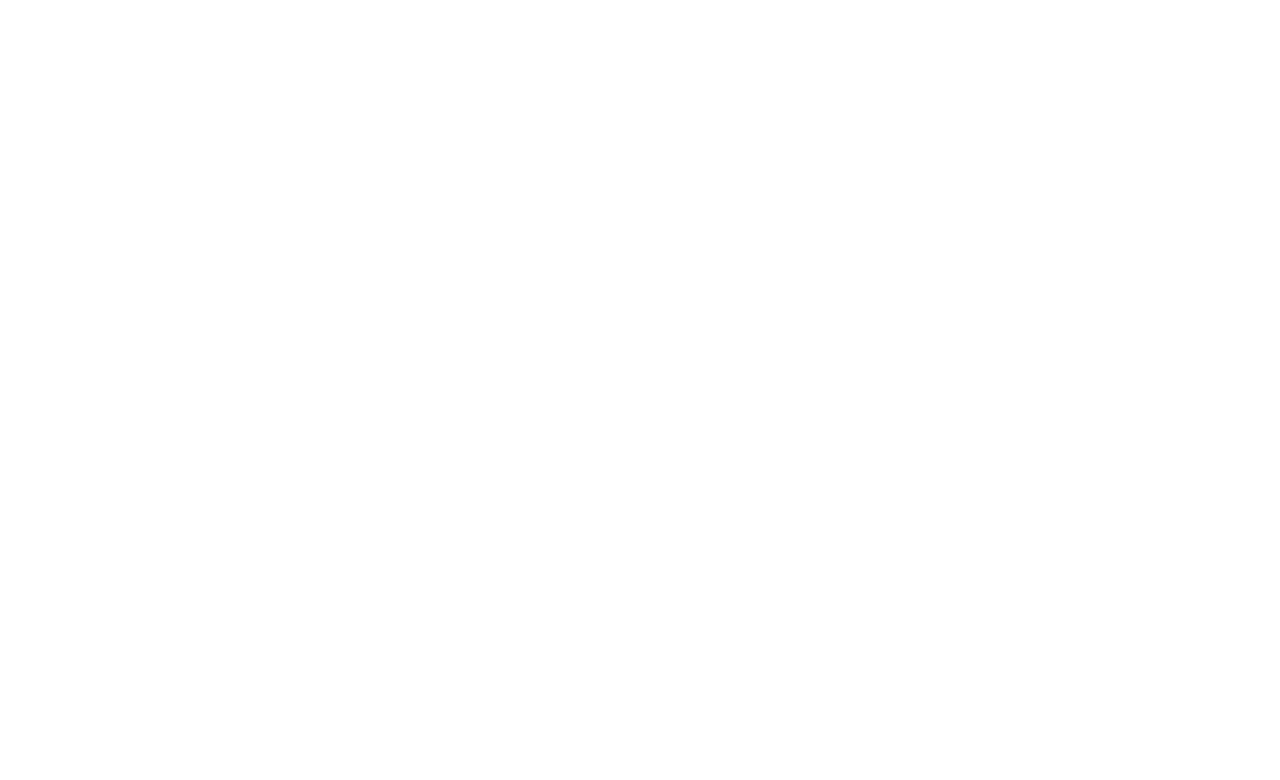
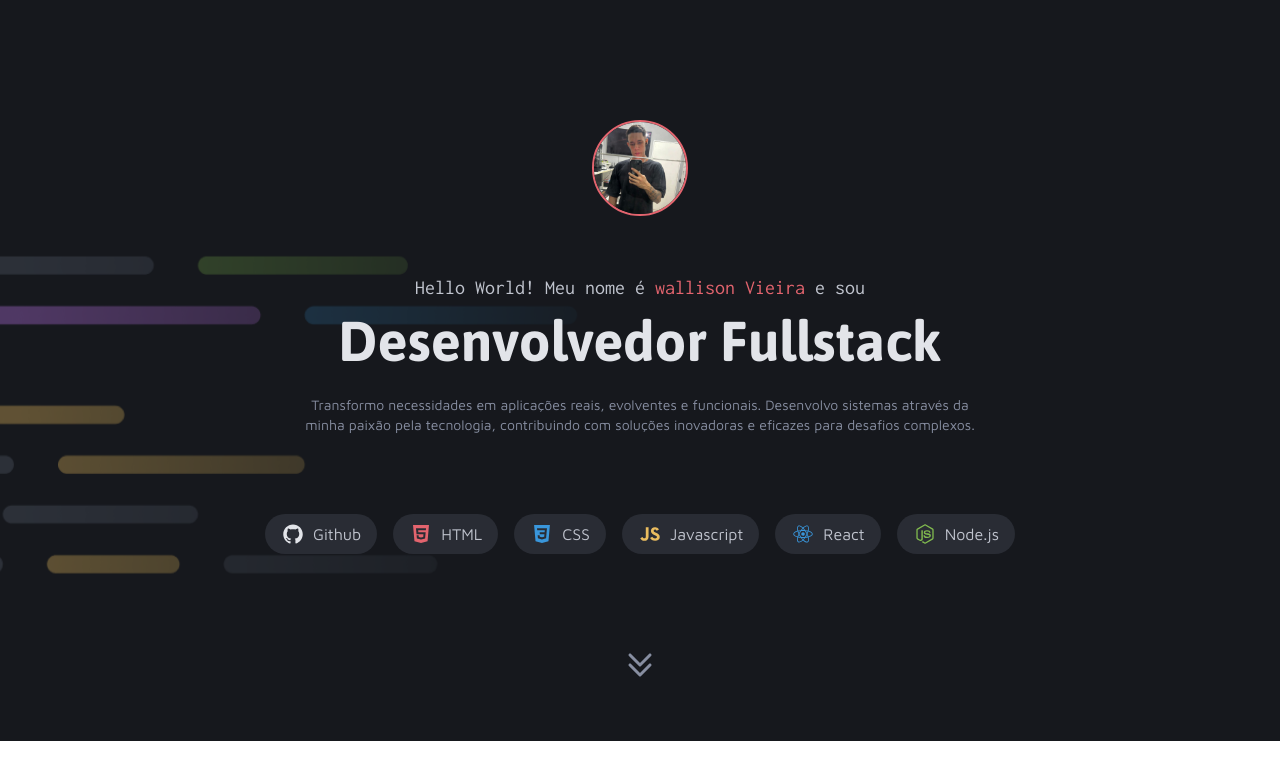
Before and after one commit to wallisonRds/portflio-wallison-rocketseat, a plain HTML site: page index.html in a window 1280 px wide. Drawn offline with Linux system fonts and the light colour scheme.

Commit message:
arquivo header.css

```diff
--- a/index.html
+++ b/index.html
@@ -12,5 +12,58 @@
       rel="stylesheet"
     />
   </head>
-  <body></body>
+  <body>
+    <header class="background">
+      <div class="container">
+        <div>
+          <img src="./assets/images/wallison.jpg" alt="" class="foto" />
+        </div>
+        <div>
+          <p>
+            Hello World! Meu nome é
+            <span>wallison Vieira</span>
+            e sou
+          </p>
+          <h1>Desenvolvedor Fullstack</h1>
+          <p>
+            Transformo necessidades em aplicações reais, evolventes e
+            funcionais. Desenvolvo sistemas através da <br />
+            minha paixão pela tecnologia, contribuindo com soluções inovadoras e
+            eficazes para desafios complexos.
+          </p>
+        </div>
+        <div>
+          <ul class="lista">
+            <li class="lista-item">
+              <img src="./assets/icons/GitHub.svg" alt="Github" />
+              <p>Github</p>
+            </li>
+            <li class="lista-item">
+              <img src="./assets/icons/HTML-hover.svg" alt="HTML" />
+              <p>HTML</p>
+            </li>
+            <li class="lista-item">
+              <img src="./assets/icons/CSS-hover.svg" alt="CSS" />
+              <p>CSS</p>
+            </li>
+            <li class="lista-item">
+              <img src="./assets/icons/JavaScript-hover.svg" alt="javascript" />
+              <p>Javascript</p>
+            </li>
+            <li class="lista-item">
+              <img src="./assets/icons/React-hover.svg" alt="React" />
+              <p>React</p>
+            </li>
+            <li class="lista-item">
+              <img src="./assets/icons/Node-hover.svg" alt="Node.js" />
+              <p>Node.js</p>
+            </li>
+          </ul>
+          <a href="#">
+            <img src="./assets/icons/CaretDoubleDown.svg" alt="" class="seta" />
+          </a>
+        </div>
+      </div>
+    </header>
+  </body>
 </html>
--- a/styles/global.css
+++ b/styles/global.css
@@ -41,6 +41,11 @@ img {
   object-fit: cover;
 }
 
+h1, h2, h3 {
+  margin: 0;
+  padding: 0;
+}
+
 .container {
   max-width: 1040px;
   margin-inline: auto;
--- /dev/null
+++ b/styles/header.css
@@ -0,0 +1,74 @@
+.background {
+  background-image: url(../assets/images/Background_Intro.png);
+  background-repeat: no-repeat;
+}
+
+header {
+  text-align: center;
+  padding-top: 120px;
+
+  .foto {
+    width: 96px;
+    height: 96px;
+    border-radius: 50%;
+    object-fit: cover;
+    border: 2px solid var(--red);
+  }
+
+  p:nth-child(1) {
+    padding-top: 56px;
+    color: var(--gray-200);
+    font: var(--subtitle);
+    margin-bottom: 8px;
+  }
+
+  p:nth-child(3) {
+    font: var(--text-sm);
+    color: var(--gray-300);
+    padding-bottom: 80px;
+  }
+
+  p > span {
+    color: var(--red);
+  }
+
+  h1 {
+    color: var(--gray-100);
+    font: var(--title-lg);
+    margin-bottom: 20px;
+  }
+
+  .lista {
+    display: flex;
+    gap: 16px;
+    justify-content: center;
+    padding-bottom: 94px;
+  }
+
+  .lista li {
+    display: flex;
+    align-items: center;
+    gap: 8px;
+    background-color: var(--gray-400);
+    padding: 8px 16px;
+    color: var(--gray-200);
+    font: var(--text-md);
+    border-radius: 999px;
+  }
+
+  .lista-item {
+    display: flex;
+    align-items: center;
+  }
+
+  .lista img {
+    width: 24px;
+    height: 24px;
+  }
+
+  .seta {
+    width: 32px;
+    height: 32px;
+    margin-bottom: 57px;
+  }
+}
--- a/styles/index.css
+++ b/styles/index.css
@@ -1 +1,3 @@
 @import url(./global.css);
+@import url(./header.css);
+@import url(./utility.css);
--- /dev/null
+++ b/styles/utility.css
@@ -0,0 +1,3 @@
+.grid {
+  display: grid;
+}
```
Also changed, not shown: assets/icons/CSS-hover.svg (added), assets/icons/CaretDoubleDown.svg (added), assets/icons/JavaScript-hover.svg (added), assets/icons/Node-hover.svg (added), assets/icons/React-hover.svg (added), assets/images/wallison.jpg (added).
